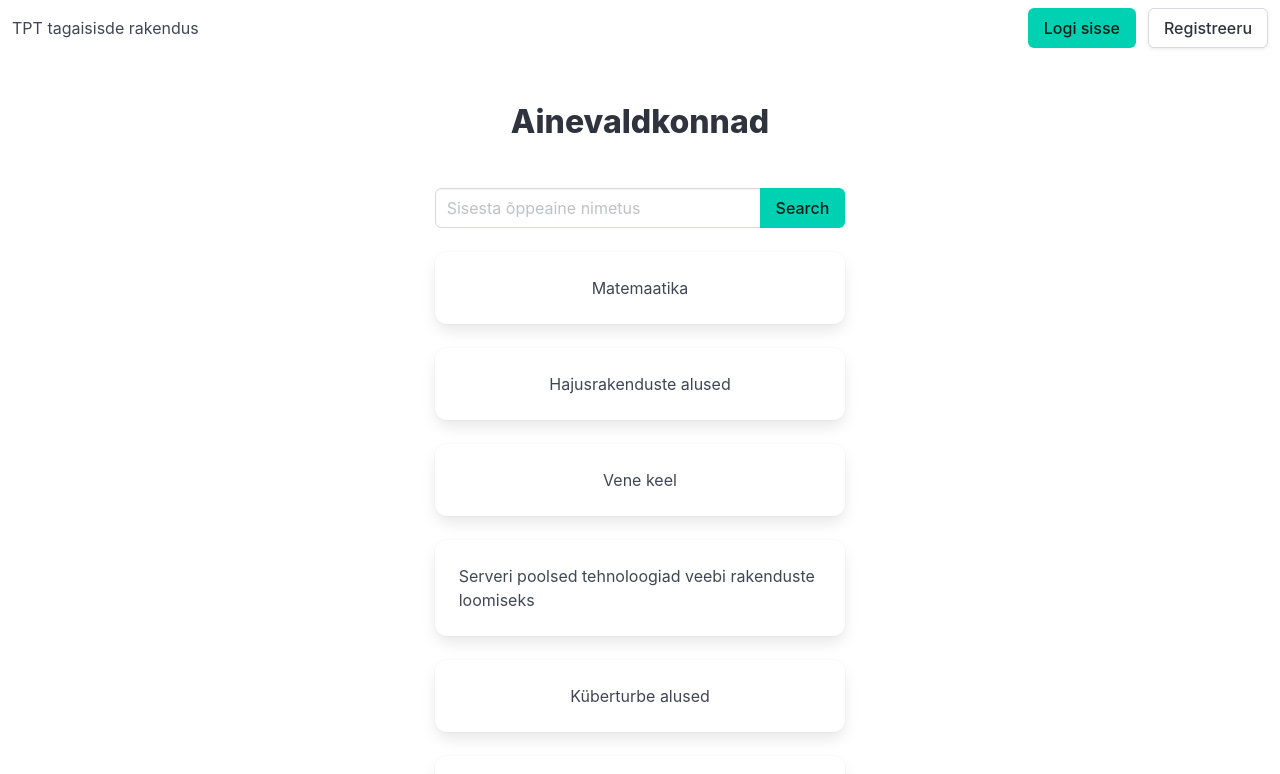
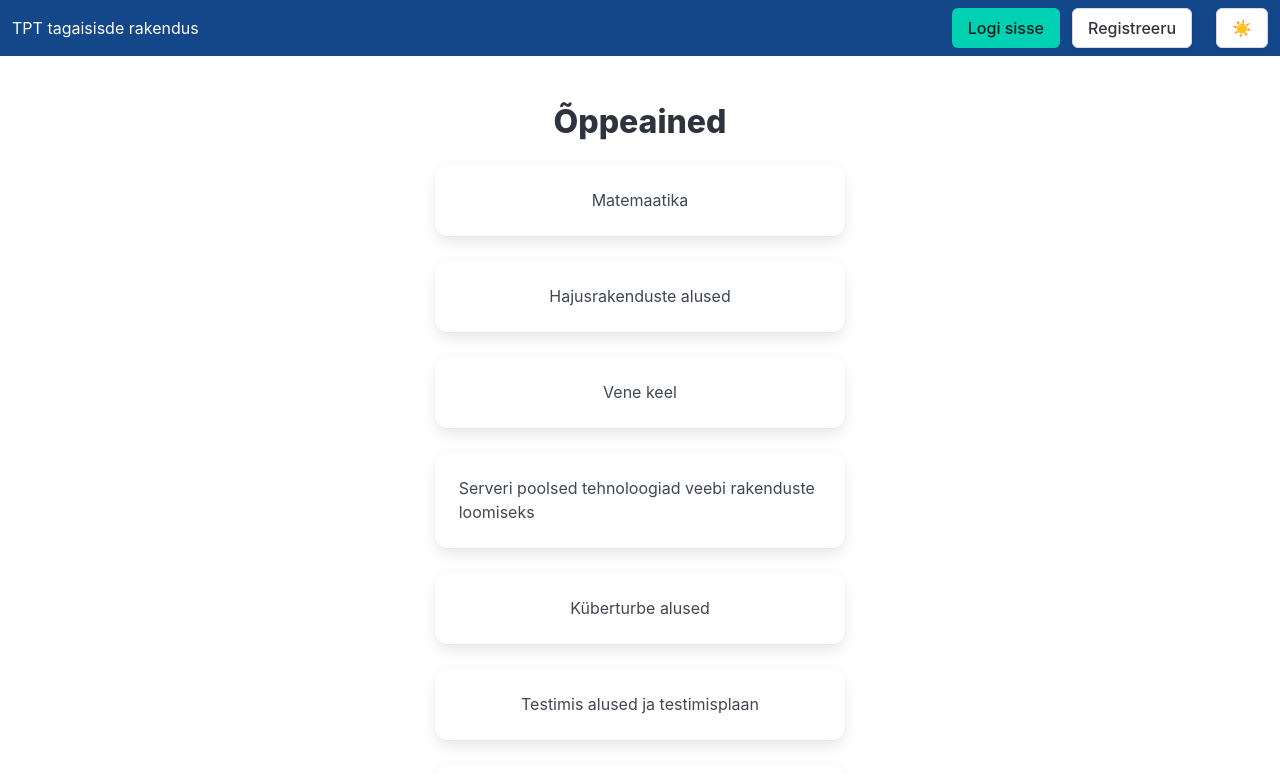
Before and after one commit to martinpr2006/Mikroprojekt, a Vue app in the folder client/: page / in a window 1280 px wide. Shown: the top 774 px of the page. Built offline with nearby package versions, Linux system fonts and the light colour scheme.

Commit message:
Add theme toggle, Update navbar appearance, Remove search bar

```diff
--- a/client/src/components/Navbar.vue
+++ b/client/src/components/Navbar.vue
@@ -1,7 +1,27 @@
+<script>
+export default {
+    data() {
+        return {
+            theme: localStorage.getItem('theme') || 'light'
+        };
+    },
+    methods: {
+        toggleTheme() {
+            this.theme = this.theme === 'light' ? 'dark' : 'light';
+            localStorage.setItem('theme', this.theme);
+            document.documentElement.setAttribute('data-theme', this.theme);
+        }
+    },
+    mounted() {
+        document.documentElement.setAttribute('data-theme', this.theme);
+    }
+};
+</script>
+
 <template>
     <nav class="navbar my-navbar" role="navigation" aria-label="main navigation">
         <div class="navbar-brand">
-            <div class="navbar-item">
+            <div class="navbar-item has-text-white">
                 <p>TPT tagaisisde rakendus</p>
             </div>
         </div>
@@ -11,7 +31,19 @@
                     <button class="button is-primary">Logi sisse</button>
                     <button class="button">Registreeru</button>
                 </div>
+
+                <div class="navbar-item">
+                    <button class="button" @click="toggleTheme">
+                        {{ theme === 'light' ? '☀️' : '🌙' }}
+                    </button>
+                </div>
             </div>
         </div>
     </nav>
 </template>
+
+<style scoped>
+    .navbar {
+        background-color: #14468a;
+    }
+</style>
--- a/client/src/pages/Home.vue
+++ b/client/src/pages/Home.vue
@@ -30,15 +30,7 @@ const goToRating = () => {
     <div class="columns is-centered">
         <div class="column is-4 mt-6">
             <div class="title has-text-centered">
-                Ainevaldkonnad
-            </div>
-            <div class="field has-addons mb-5 mt-6">
-                <div class="control is-expanded">
-                    <input class="input is-normal" type="text" placeholder="Sisesta õppeaine nimetus" />
-                </div>
-                <div class="control">
-                    <button class="button is-primary">Search</button>
-                </div>
+                Õppeained
             </div>
             <div class="card mb-5" v-for="(subject, i) in subjects" :key="i" @click="goToRating">
                 <div class="card-content">
```
